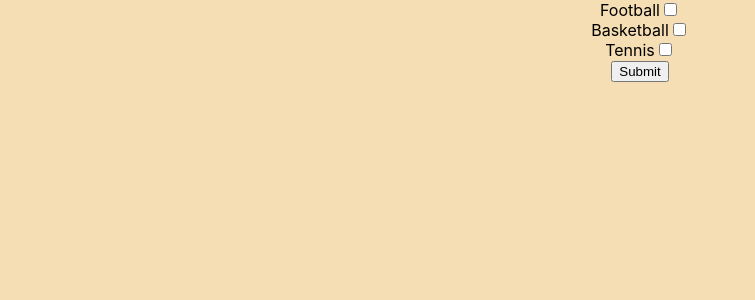
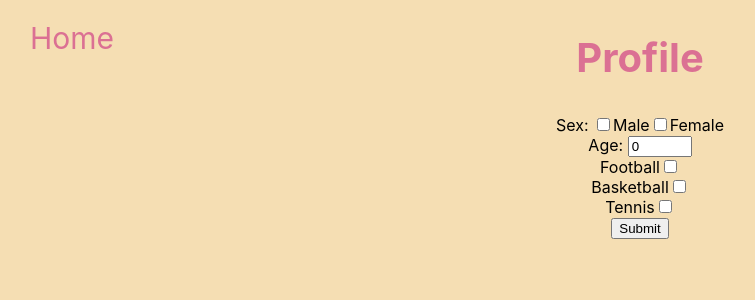
Before and after one commit to lucas-mach/Courts, a React (Create React App) app in the folder client/: page /editPreferences in a window 1280 px wide. Shown: the top 300 px of the page, without its empty margins (0-755 px from the left). Built offline with nearby package versions, Linux system fonts and the light colour scheme.

Commit message:
Added Sex and Age in profile

```diff
--- a/client/src/pages/EditPreferences.js
+++ b/client/src/pages/EditPreferences.js
@@ -9,6 +9,8 @@ function EditPreferences() {
     const [football, setfootball] = useState(false);
     const [basketball, setbasketball] = useState(false);
     const [tennis, settennis] = useState(false);
+    const [sex, setsex] = useState(0);
+    const [age, setage] = useState(0);
     const username = localStorage.getItem("userID");
     const naviagate = useNavigate();
 
@@ -16,19 +18,64 @@ function EditPreferences() {
     const editPref = async (event) => {
         event.preventDefault();
         try {
-
-            const response = await axios.post("http://localhost:3001/editPreferences", {username:username, football: football, basketball: basketball, tennis: tennis});
+            const response = await axios.post("http://localhost:3001/editPreferences",
+            {   username: username,
+                sex: sex,
+                age: age,
+                football: football,
+                basketball: basketball,
+                tennis: tennis,
+            });
             naviagate("/");
-
         }
         catch(err) {
             console.error(err);
         }
     };
 
+    //Only allows for male or female to be checked, not both
+    //document.addEventListener("DOMContentLoaded", function() {
+        const checkboxes = document.querySelectorAll('input[type="checkbox"][name="sex-option"]');
+
+        checkboxes.forEach(function(checkbox) {
+          checkbox.addEventListener("change", function() {
+            checkboxes.forEach(function(otherCheckbox) {
+              if (otherCheckbox !== checkbox) {
+                otherCheckbox.checked = false;
+              }
+            });
+          });
+        });
+    //});
 
     return (
         <div>
+            <a href="/" class="home">Home</a>
+
+            <h2>Profile</h2>
+
+            <div class="checkboxes">
+                <label for="sex-option">Sex: </label>
+                <label>
+                    <input type="checkbox" name="sex-option" value="male" onClick = {(event) => {setsex(1)}}></input>
+                    Male
+                </label>
+                <label>
+                    <input type="checkbox" name="sex-option" value="female" onClick={(event)=>{setsex(2)}}></input>
+                    Female
+                </label>
+            </div>
+
+            <label for="age">Age: </label>
+            <input  type="number"
+                    value={age}
+                    name="age"
+                    min="18"
+                    max="120"
+                    onChange={(event)=>{setage(event.target.value)}}>
+            </input>
+
+
             <div>
                 <label>Football</label>
                 <input
@@ -69,7 +116,7 @@ function EditPreferences() {
                 </input>
             </div>
             <div>
-                <button onClick= {editPref}>Submit</button>
+                <button onClick={editPref}>Submit</button>
             </div>
         </div>
     );
--- a/client/src/pages/Home.css
+++ b/client/src/pages/Home.css
@@ -40,12 +40,6 @@ h2 {
     border-bottom: 2px solid wheat;
 }
 
-/*
-.navbar a:not(:last-child) {
-    border-bottom: 2px solid wheat;
-}
-*/
-
 .navbar a:hover {
     color: white;
     background-color: gray;
@@ -53,8 +47,7 @@ h2 {
 
 .logout-button {
     background-color: palevioletred;
-    border-radius: 10px;
-    padding: 10px 50px 10px;
+    padding: 15px 50px 15px;
 
     color: aliceblue;
     font-size: 50px;
@@ -62,6 +55,7 @@ h2 {
     text-align: center;
     white-space: nowrap;
 
+    border-radius: 10px;
     border-top: 2px solid wheat;
     border-left: 2px solid wheat;
     border-right: 2px solid wheat;
@@ -71,6 +65,28 @@ h2 {
 .logout-button:hover {
     color: white;
     background-color: gray;
+}
+
+.edit-profile {
+    background-color: palevioletred;
+    color: aliceblue;
+    font-size: 30px;
+    position: fixed;
+    top: 10px;
+    right: 20px;
+    padding: 10px;
+    text-decoration: none;
+
+    border-radius: 10px;
+    border-top: 2px solid wheat;
+    border-left: 2px solid wheat;
+    border-right: 2px solid wheat;
+    border-bottom: 2px solid wheat;
+}
+
+.edit-profile:hover {
+    background-color: palevioletred;
+    color: wheat;
 }
 
 .aboutus {
--- a/client/src/pages/Home.js
+++ b/client/src/pages/Home.js
@@ -22,15 +22,11 @@ function Home() {
         <div>
             <h1>Courts</h1>
 
-
+            <button class="edit-profile" onClick={goToPreferences}>{localStorage.getItem("userID")}: Profile</button>
             <div class="navbar">
-                {!cookies.access_token ?  <a href="http://localhost:3000/register">Register</a> : <div>
+                {!cookies.access_token ?
+                    <a href="http://localhost:3000/register">Register</a> : <div>
                     <button class="logout-button" onClick={logout}>Logout</button>
-                    <button onClick={goToPreferences}>Edit Preferences</button>
-                    <div>
-                       User Logged in: {localStorage.getItem("userID")}
-
-                    </div>
                 </div>}
                 <a href="http://localhost:3000/aboutus">About Us</a>
             </div>
```
Also changed, not shown: 2 other files (tests, documents, lock files or other folders).
